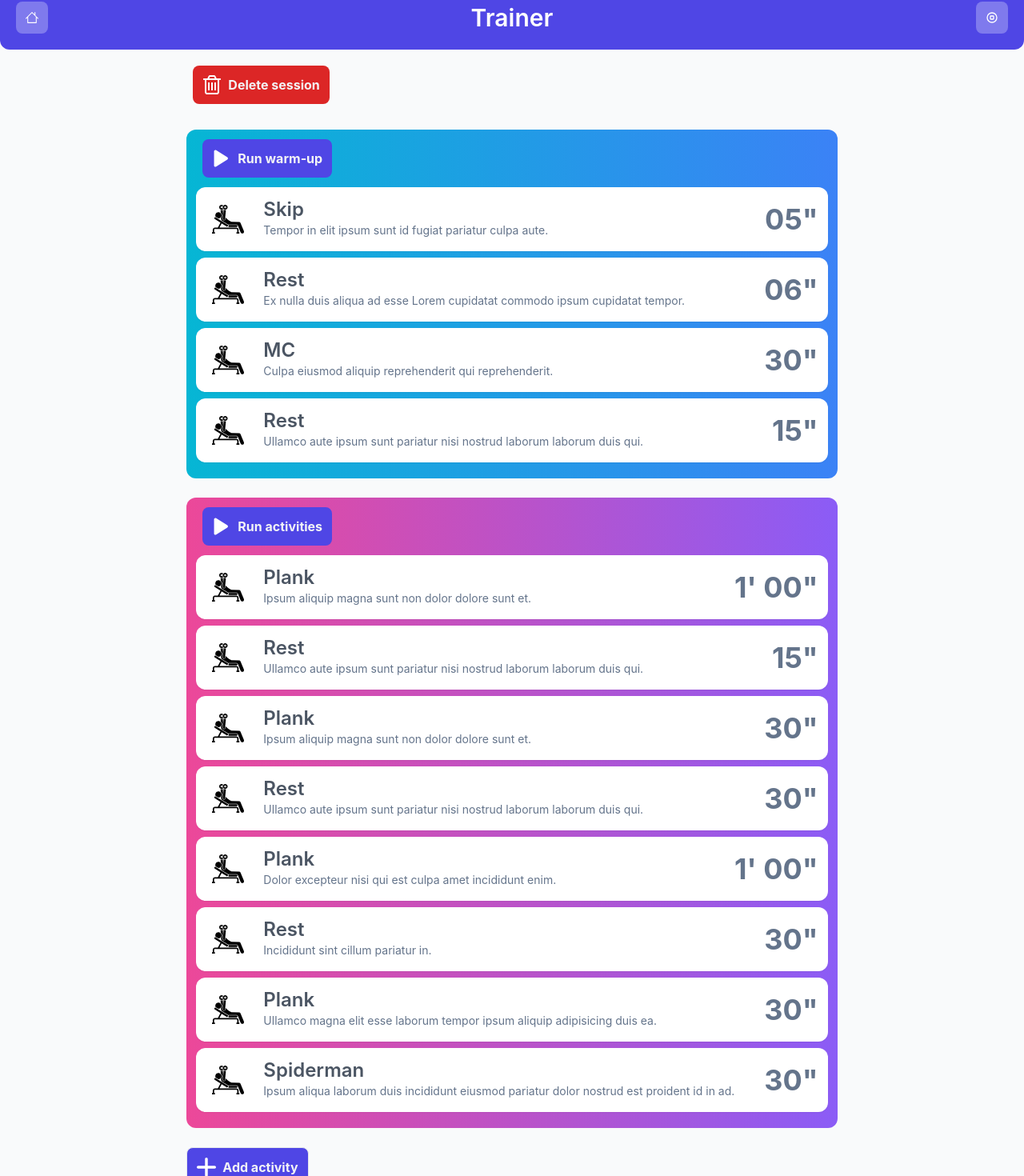
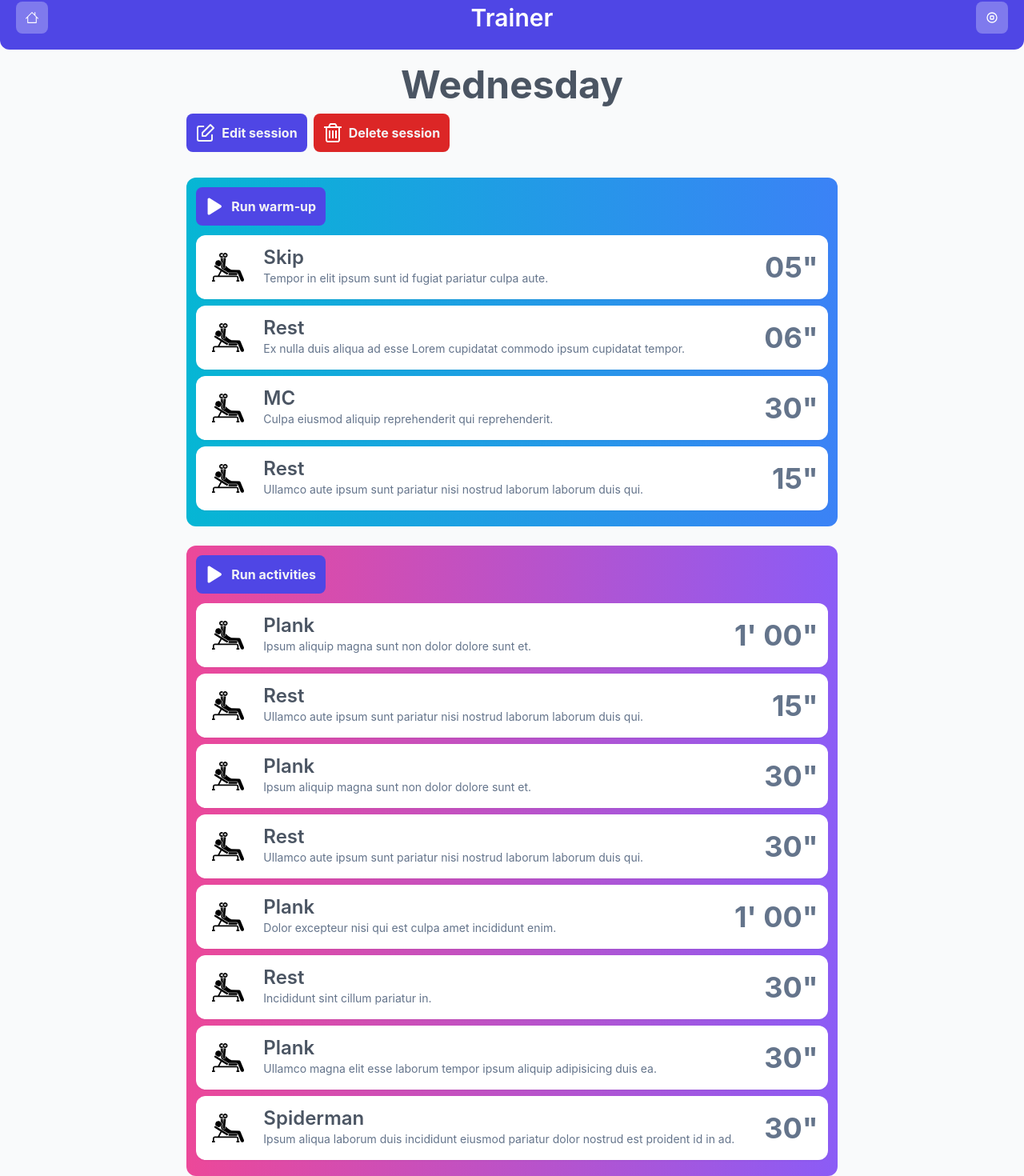
Before and after one commit to simone98dm/lazy-trainer-fe, a Vue app: page /details/4efd4d28-ee08-4713-838c-d527b518ab55 in a window 1280 px wide. Shown: the part 18-1488 px from the top of the page at 80% size. Built offline with nearby package versions, Linux system fonts and the light colour scheme.

Commit message:
add change session day option

```diff
--- a/src/components/ActivityForm/ActivityForm.vue
+++ b/src/components/ActivityForm/ActivityForm.vue
@@ -180,7 +180,7 @@ function remove() {
           Video:
           <input type="text" name="activityVideoUrl" v-model="videoUrl" />
         </label> -->
-        <div class="w-full flex flex-col sm:flex-row justify-center px-3">
+        <div class="w-full flex flex-col sm:flex-row justify-center px-3 gap-3">
           <Button
             :color="ButtonColor.SUCCESS"
             :icon="isNew() ? AddIcon : SaveIcon"
--- a/src/components/Button/Button.vue
+++ b/src/components/Button/Button.vue
@@ -42,7 +42,6 @@ const emit = defineEmits(["click"]);
       'px-3',
       'hover:bg-indigo-500',
       'mb-2',
-      'sm:mx-2',
     ]"
     type="button"
     @click="emit('click')"
--- /dev/null
+++ b/src/components/Icons/EditIcon.vue
@@ -0,0 +1,15 @@
+<template>
+  <svg
+    viewBox="0 0 24 24"
+    fill="none"
+    stroke="currentColor"
+    stroke-width="2"
+    stroke-linecap="round"
+    stroke-linejoin="round"
+  >
+    <path
+      d="M20 14.66V20a2 2 0 0 1-2 2H4a2 2 0 0 1-2-2V6a2 2 0 0 1 2-2h5.34"
+    ></path>
+    <polygon points="18 2 22 6 12 16 8 16 8 12 18 2"></polygon>
+  </svg>
+</template>
--- a/src/components/Link/Link.vue
+++ b/src/components/Link/Link.vue
@@ -38,11 +38,11 @@ const css =
         },
         "text-gray-100",
         "font-bold",
-        "border",
-        "border-gray-200",
         "rounded-lg",
         "py-3",
         "px-3",
+        "hover:bg-indigo-500",
+        "mb-2",
       ]
     : "";
 </script>
--- a/src/components/SessionForm/SessionForm.vue
+++ b/src/components/SessionForm/SessionForm.vue
@@ -1,11 +1,12 @@
 <script setup lang="ts">
-import {ref} from "vue";
+import { ref, watch } from "vue";
 import Button from "@/components/Button/Button.vue";
-import {v4 as uuidv4} from "uuid";
+import { v4 as uuidv4 } from "uuid";
 import TrashIcon from "@/components/Icons/TrashIcon.vue";
 import AddIcon from "@/components/Icons/AddIcon.vue";
-import {ISession} from "../../models/Session";
-import {days} from "../../utils";
+import { ISession } from "../../models/Session";
+import { days, ButtonColor } from "../../utils";
+import SaveIcon from "../Icons/SaveIcon.vue";
 
 const props = defineProps(["id", "dayOfWeek"]);
 const emits = defineEmits(["save", "remove"]);
@@ -37,25 +38,44 @@ function remove() {
 function selectDay(dayIndex: number) {
   dayOfWeek.value = dayIndex;
 }
+
+function isDaySelected(dayIndex: number) {
+  return dayIndex === dayOfWeek.value;
+}
 </script>
 
 <template>
   <div class="flex justify-center w-full">
     <form class="bg-white rounded-lg shadow-md p-6 w-full" @submit.prevent>
       <h1 class="mb-3 text-2xl font-bold mb-6">Create a new day session:</h1>
-      <div class="flex flex-wrap justify-center gap-3 mb-6">
+      <div class="flex xl:flex-row flex-col justify-center gap-3 mb-6">
         <button
           v-for="(dayName, i) in days"
           :key="i"
-          class="w-full bg-gray-200 focus:bg-indigo-600 focus:text-slate-50 duration-200 rounded-full px-4 py-2 font-light"
+          :class="[
+            { 'bg-indigo-600 text-slate-50': isDaySelected(i) },
+            { 'bg-gray-200 text-grey-50': !isDaySelected(i) },
+            'w-full duration-200 rounded-full px-4 py-2 ',
+          ]"
           @click="() => selectDay(i)"
         >
           {{ dayName }}
         </button>
       </div>
-      <div>
-        <Button v-if="isNew()" :icon="AddIcon" label="Create" @click="save"/>
-        <Button v-else :icon="TrashIcon" label="Delete" @click="remove"/>
+      <div class="flex sm:flex-row flex-col w-full">
+        <Button
+          :icon="!isNew() ? SaveIcon : AddIcon"
+          :label="!isNew() ? 'Edit' : 'Create'"
+          :color="ButtonColor.SUCCESS"
+          @click="save"
+        />
+        <Button
+          v-if="!isNew()"
+          :icon="TrashIcon"
+          :color="ButtonColor.DANGER"
+          label="Delete"
+          @click="remove"
+        />
       </div>
     </form>
   </div>
--- a/src/pages/Details.vue
+++ b/src/pages/Details.vue
@@ -6,8 +6,9 @@ import AddIcon from "@/components/Icons/AddIcon.vue";
 import PlayIcon from "@/components/Icons/PlayIcon.vue";
 import Link from "@/components/Link/Link.vue";
 import TrashIcon from "@/components/Icons/TrashIcon.vue";
+import EditIcon from "@/components/Icons/EditIcon.vue";
 import Button from "@/components/Button/Button.vue";
-import { ButtonColor, ButtonSize, LinkType } from "../utils";
+import { ButtonColor, ButtonSize, getDayOfTheWeek, LinkType } from "../utils";
 import { useActivityStore } from "../stores/activity";
 import { useTimerStore } from "../stores/timer";
 
@@ -18,6 +19,7 @@ const { sessionId } = route.params;
 
 const warmUpActivities = store.getWarmUpActivities(sessionId as string);
 const activities = store.getSessionActivities(sessionId as string);
+const session = store.getSession(sessionId as string);
 
 const activitiesCount = activities?.length ?? 0;
 const warmupActivitiesCount = warmUpActivities?.length ?? 0;
@@ -41,7 +43,19 @@ function runActivities() {
 </script>
 <template>
   <section class="flex flex-col justify-center">
-    <div class="flex flex-col sm:flex-row mb-6">
+    <div class="w-full text-center">
+      <h1 class="mb-3 text-5xl font-bold text-gray-600">
+        {{ getDayOfTheWeek(session?.dayOfWeek) }}
+      </h1>
+    </div>
+    <div class="flex mb-6 gap-2">
+      <Link
+        :to="{ name: 'session', params: { sessionId } }"
+        label="Edit session"
+        :type="LinkType.BUTTON"
+        :icon="EditIcon"
+      >
+      </Link>
       <Button
         :color="ButtonColor.DANGER"
         :icon="TrashIcon"
@@ -95,7 +109,6 @@ function runActivities() {
       v-if="activitiesCount"
       class="bg-gradient-to-r from-pink-500 to-violet-500 rounded-xl p-3 mb-6"
     >
-      <!-- <h1 class="mb-3 text-2xl font-bold text-slate-50">Activities:</h1> -->
       <div class="mb-3">
         <Button
           v-if="activitiesCount"
--- a/src/pages/Home.vue
+++ b/src/pages/Home.vue
@@ -8,13 +8,6 @@ import { ButtonSize, getDayOfTheWeek, LinkType } from "../utils";
 const store = useActivityStore();
 
 const sessions = store.getWeek;
-
-function formatDescription(len: number) {
-  if (len === 0) {
-    return "No activity found";
-  }
-  return `${len} ${len > 1 ? "activities" : "activity"}`;
-}
 </script>
 
 <template>
@@ -25,7 +18,9 @@ function formatDescription(len: number) {
         <Link :to="{ name: 'details', params: { sessionId: activity.id } }">
           <Item
             :name="getDayOfTheWeek(activity.dayOfWeek)"
-            :description="formatDescription(activity.activities.length)"
+            :description="`${activity.activities.length} ${
+              activity.activities.length > 1 ? 'activities' : 'activity'
+            }`"
             :id="activity.id"
             :key="activity.dayOfWeek"
           />
@@ -33,7 +28,7 @@ function formatDescription(len: number) {
       </div>
     </div>
     <div v-else>
-      <h1 class="mb-3 text-2xl font-bold">No activity found</h1>
+      <h1 class="mb-3 text-2xl font-bold">No sessions found</h1>
     </div>
     <Link
       :icon="AddIcon"
--- a/src/pages/Session.vue
+++ b/src/pages/Session.vue
@@ -1,12 +1,17 @@
 <script setup lang="ts">
-import {useRouter} from "vue-router";
+import { useRoute, useRouter } from "vue-router";
 import SessionForm from "@/components/SessionForm/SessionForm.vue";
 import BackButton from "@/components/BackButton/BackButton.vue";
-import {ISession} from "../models/Session";
-import {useActivityStore} from "../stores/activity";
+import { ISession } from "../models/Session";
+import { useActivityStore } from "../stores/activity";
 
 const store = useActivityStore();
 const router = useRouter();
+const route = useRoute();
+
+const { sessionId } = route.params;
+
+const session = store.getSession(sessionId as string);
 
 function addSession(session: ISession) {
   store.addSession(session);
@@ -20,6 +25,10 @@ function addSession(session: ISession) {
     <BackButton @click="router.back()"></BackButton>
   </div>
   <div class="flex flex-wrap justify-center">
-    <SessionForm @save="addSession"></SessionForm>
+    <SessionForm
+      @save="addSession"
+      :id="sessionId"
+      :day-of-week="session?.dayOfWeek"
+    ></SessionForm>
   </div>
 </template>
--- a/src/router/router.ts
+++ b/src/router/router.ts
@@ -41,7 +41,7 @@ const routes = [
   },
   {
     name: "session",
-    path: "/session",
+    path: "/session/:sessionId?",
     component: Session,
     meta: {
       showFooter: false,
--- a/src/stores/activity.ts
+++ b/src/stores/activity.ts
@@ -75,11 +75,13 @@ export const useActivityStore = defineStore("activity", {
     },
     addSession(session: ISession) {
       const existingIndex = this.plan.sessions.findIndex(
-        (x) => x.dayOfWeek === session.dayOfWeek
+        (x) => x.id === session.id
       );
       if (existingIndex < 0) {
         this.plan.sessions.push(session);
         save(this.plan);
+      } else {
+        this.plan.sessions[existingIndex].dayOfWeek = session.dayOfWeek;
       }
     },
     deleteSession(sessionId: string) {
```
